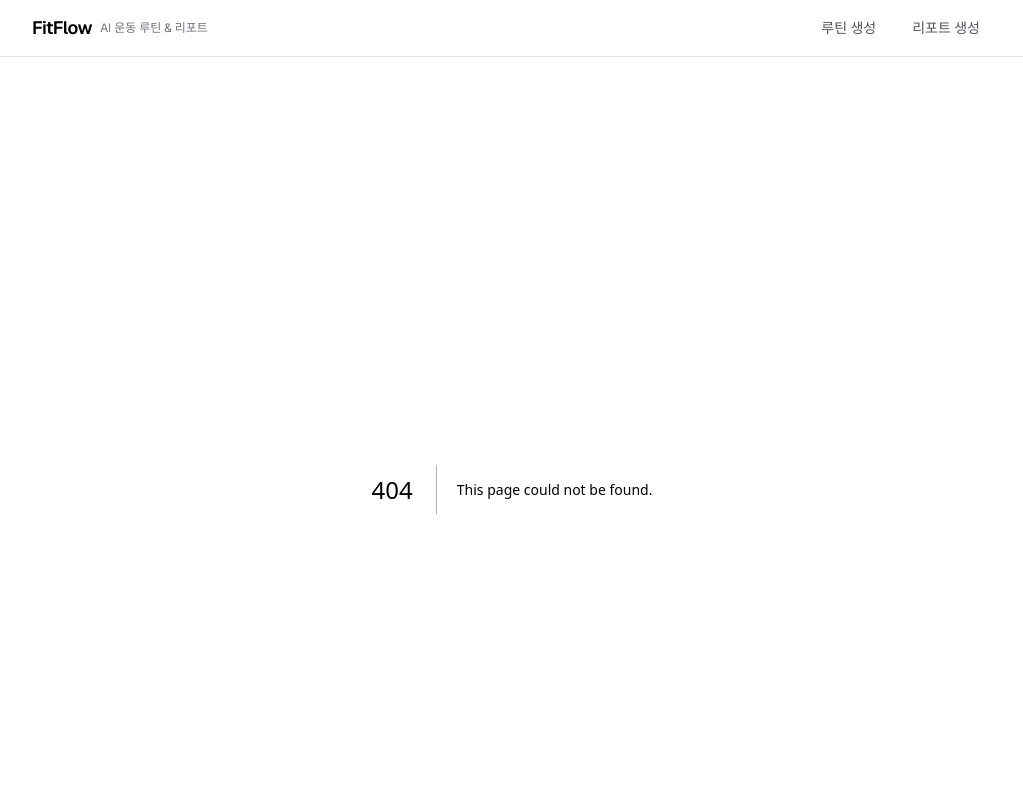
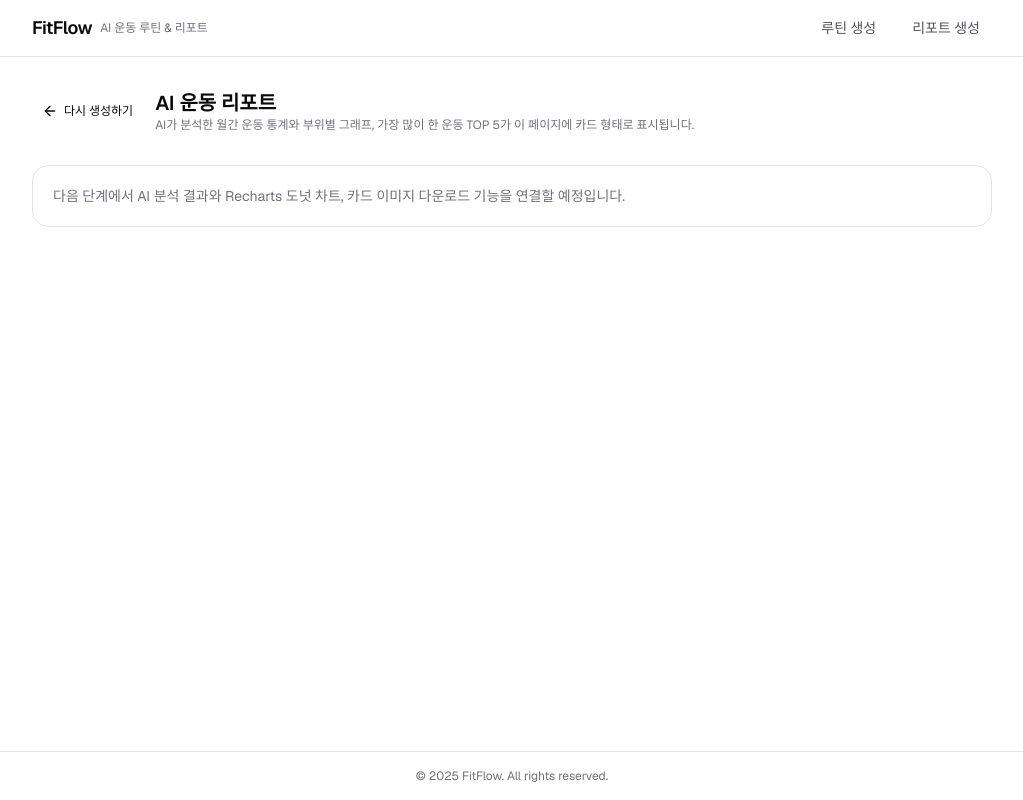
Before and after one commit to amh6281/exercise-record-app, a Next.js app: page /report/result in a window 1280 px wide. Before the commit this address had no page. Shown: the top 800 px of the page, without its empty margins (128-1151 px from the left). Built offline with nearby package versions, Linux system fonts and the light colour scheme.

Commit message:
feat: 리포트 결과 페이지 추가

```diff
--- /dev/null
+++ b/app/report/result/page.tsx
@@ -0,0 +1,30 @@
+import Link from "next/link";
+import { ArrowLeft } from "lucide-react";
+import { Button } from "@/components/ui/button";
+
+export default function ReportResultPage() {
+  return (
+    <div className="space-y-8">
+      <div className="flex items-center gap-3">
+        <Button asChild variant="ghost" size="sm">
+          <Link href="/report/new" className="flex items-center gap-1 text-xs">
+            <ArrowLeft className="h-3 w-3" />
+            다시 생성하기
+          </Link>
+        </Button>
+        <div>
+          <h1 className="text-xl font-semibold">AI 운동 리포트</h1>
+          <p className="text-xs text-zinc-500 dark:text-zinc-400">
+            AI가 분석한 월간 운동 통계와 부위별 그래프, 가장 많이 한 운동 TOP 5가
+            이 페이지에 카드 형태로 표시됩니다.
+          </p>
+        </div>
+      </div>
+
+      <div className="rounded-2xl border bg-white p-5 text-sm text-zinc-500 dark:border-zinc-800 dark:bg-zinc-950 dark:text-zinc-400">
+        다음 단계에서 AI 분석 결과와 Recharts 도넛 차트, 카드 이미지 다운로드
+        기능을 연결할 예정입니다.
+      </div>
+    </div>
+  );
+}
```
